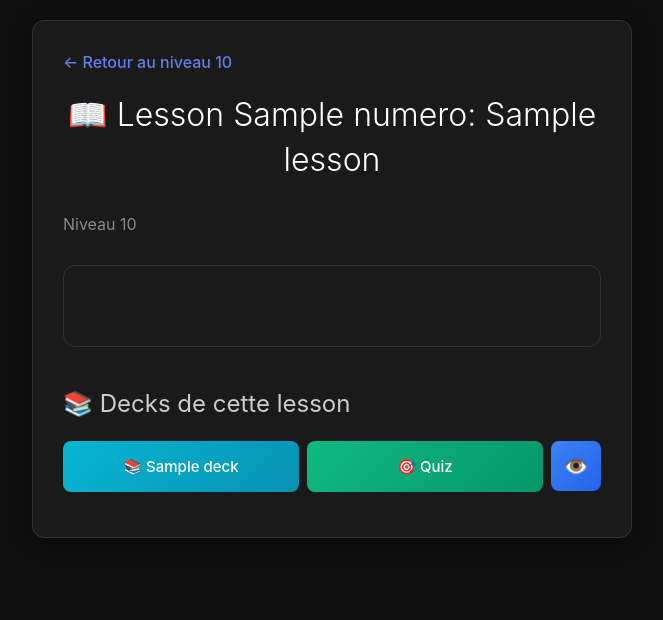
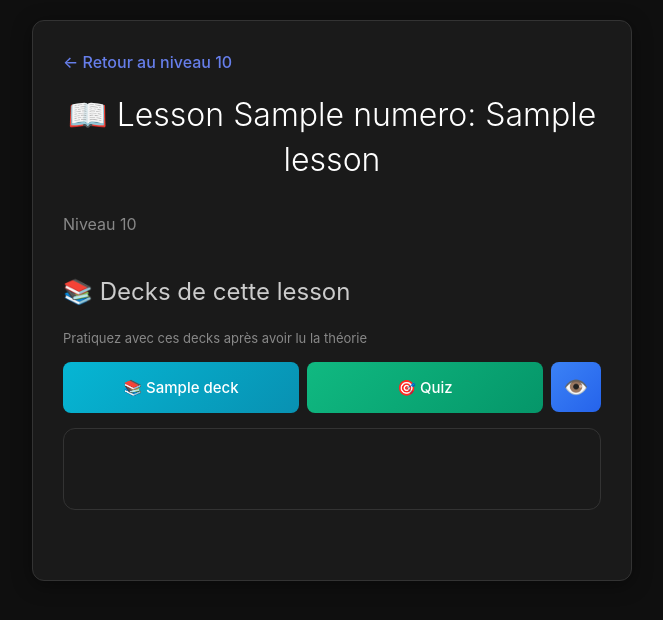
Before and after one commit to Costinou/tipikus, a Flask app: template templates/lesson.html in a window 1280 px wide. Shown: the top 620 px of the page, without its empty margins (308-971 px from the left). Run offline with Flask 3, Linux system fonts and the light colour scheme; the template is opened without the code that fills it: most values are stand-ins (such as "Sample title", 1, 10 or a date in 2020); some libraries are stand-ins or nearby versions.

Commit message:
Swich deck & lesson in lesson.html

```diff
--- a/templates/lesson.html
+++ b/templates/lesson.html
@@ -22,13 +22,14 @@
     {% endif %}
 </div>
 
-<!-- Contenu Markdown -->
-<div id="markdown-content" class="markdown-content"></div>
-
 <!-- Decks de la lesson -->
 {% if decks %}
 <div class="lesson-decks-section">
     <h2>📚 Decks de cette lesson</h2>
+    <p style="color: #888; font-size: 13px; margin-bottom: 15px;">
+        Pratiquez avec ces decks après avoir lu la théorie
+    </p>
+    <ul class="deck-list">
     <ul class="deck-list">
         {% for deck in decks %}
             <li class="deck-item-wrapper">
@@ -54,6 +55,9 @@
     </ul>
 </div>
 {% endif %}
+
+<!-- Contenu Markdown -->
+<div id="markdown-content" class="markdown-content"></div>
 
 <style>
 .lesson-header {
```
